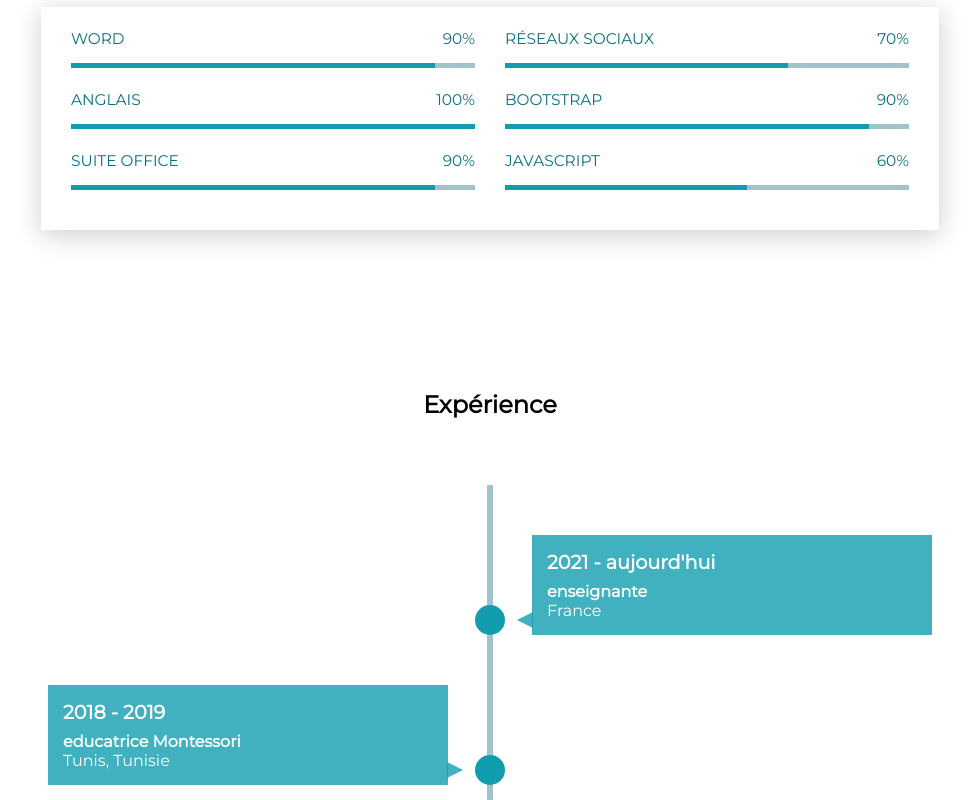
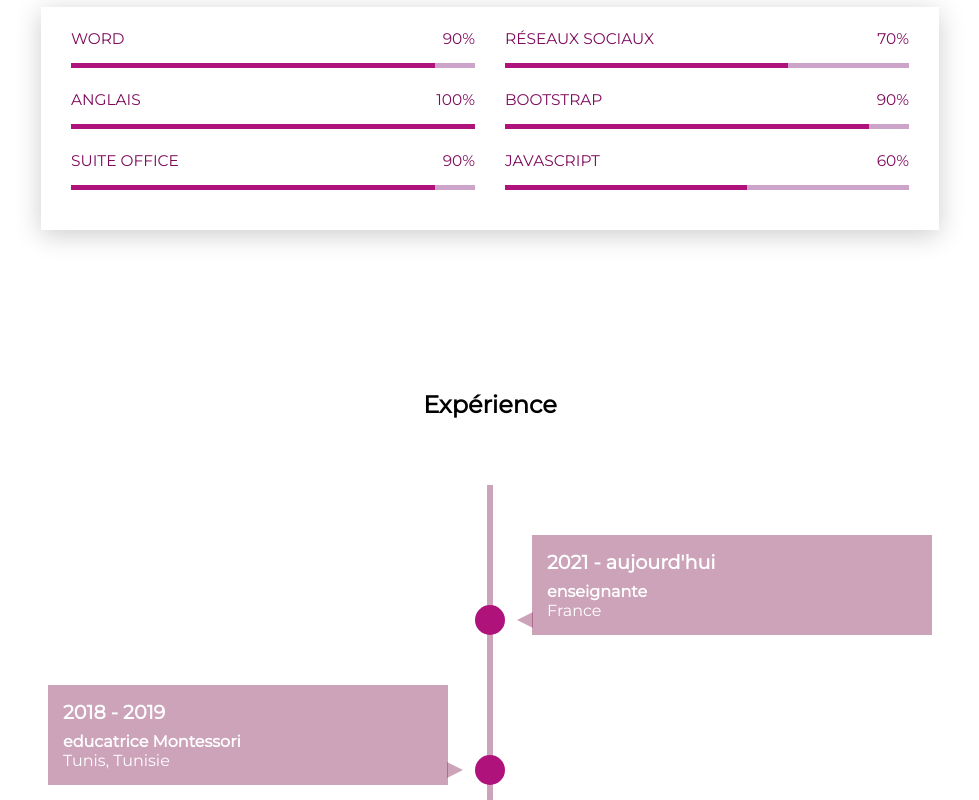
Before and after one commit to narjess2/NarjessC, a website: page index.html in a window 1280 px wide. Shown: the part 1060-1860 px from the top of the page, without its empty margins (150-1129 px from the left). Drawn offline with Linux system fonts and the light colour scheme.

Commit message:
colour change

```diff
--- a/styles.css
+++ b/styles.css
@@ -45,7 +45,7 @@ h2 {
   margin-bottom: 15px;
 }
 a {
-  color: #129daf;
+  color: #af1280;
   text-decoration: none;
 }
 /* SKILLS
@@ -86,7 +86,7 @@ a {
 
 .progress-value,
 .progress-badge {
-  color: #0b707e;
+  color: #7e0b5b;
   font-size: 0.8571em;
   text-transform: uppercase;
 }
@@ -99,12 +99,12 @@ a {
 }
 .progress {
   margin-top: 14px;
-	background: rgba(25, 105, 129, 0.4);
+	background: rgba(129, 25, 120, 0.4);
 }
 
 .progress-bar {
   height: 5px;
-  background: #129daf;
+  background: #af127b;
 }
 
 /* TIMELINE
@@ -126,7 +126,7 @@ html {
   width: 6px;
   margin: 0 auto;
   padding-top: 50px;
-  background: rgba(25, 105, 129, 0.4);
+  background: rgba(129, 25, 82, 0.4);
   color: white;
 }
 .timeline ul li::after {
@@ -138,14 +138,14 @@ html {
   width: 30px;
   height: 30px;
   border-radius: 50%;
-  background: rgba(18, 157, 175, 1);
+  background: rgba(129, 25, 82, 0.4);
 }
 .timeline .bubble {
   position: relative;
   bottom: 0;
   width: 400px;
   padding: 15px;
-  background: rgba(18, 157, 175, 0.8);
+  background: rgba(129, 25, 82, 0.4);
   box-sizing: border-box;
 }
 
@@ -164,7 +164,7 @@ html {
 .timeline ul li:nth-child(odd) .bubble::before {
   left: -15px;
   border-width: 8px 16px 8px 0;
-  border-color: transparent rgba(18, 157, 175, 0.8) transparent transparent;
+  border-color: transparent rgba(129, 25, 82, 0.4) transparent transparent;
 }
 
 .timeline ul li:nth-child(even) .bubble {
@@ -174,7 +174,7 @@ html {
 .timeline ul li:nth-child(even) .bubble::before {
   right: -15px;
   border-width: 8px 0 8px 16px;
-  border-color: transparent transparent transparent rgba(18, 157, 175, 0.8);
+  border-color: transparent transparent transparent rgba(129, 25, 82, 0.4);
 }
 
 time {
@@ -195,7 +195,7 @@ time {
 }
 
 .timeline ul li.in-view::after {
-  background: rgba(18, 157, 175, 1);
+  background: rgb(175, 18, 123);
 }
 
 .timeline .bubble {
@@ -291,7 +291,7 @@ textarea {
   padding: 0 20px;
   min-width: 130px;
   height: 50px;
-  background-color: rgba(18, 157, 175, 1);
+  background-color: rgba(129, 25, 82, 0.4);
   border-radius: 5px;
   border: none;
   font-size: 16px;
```
